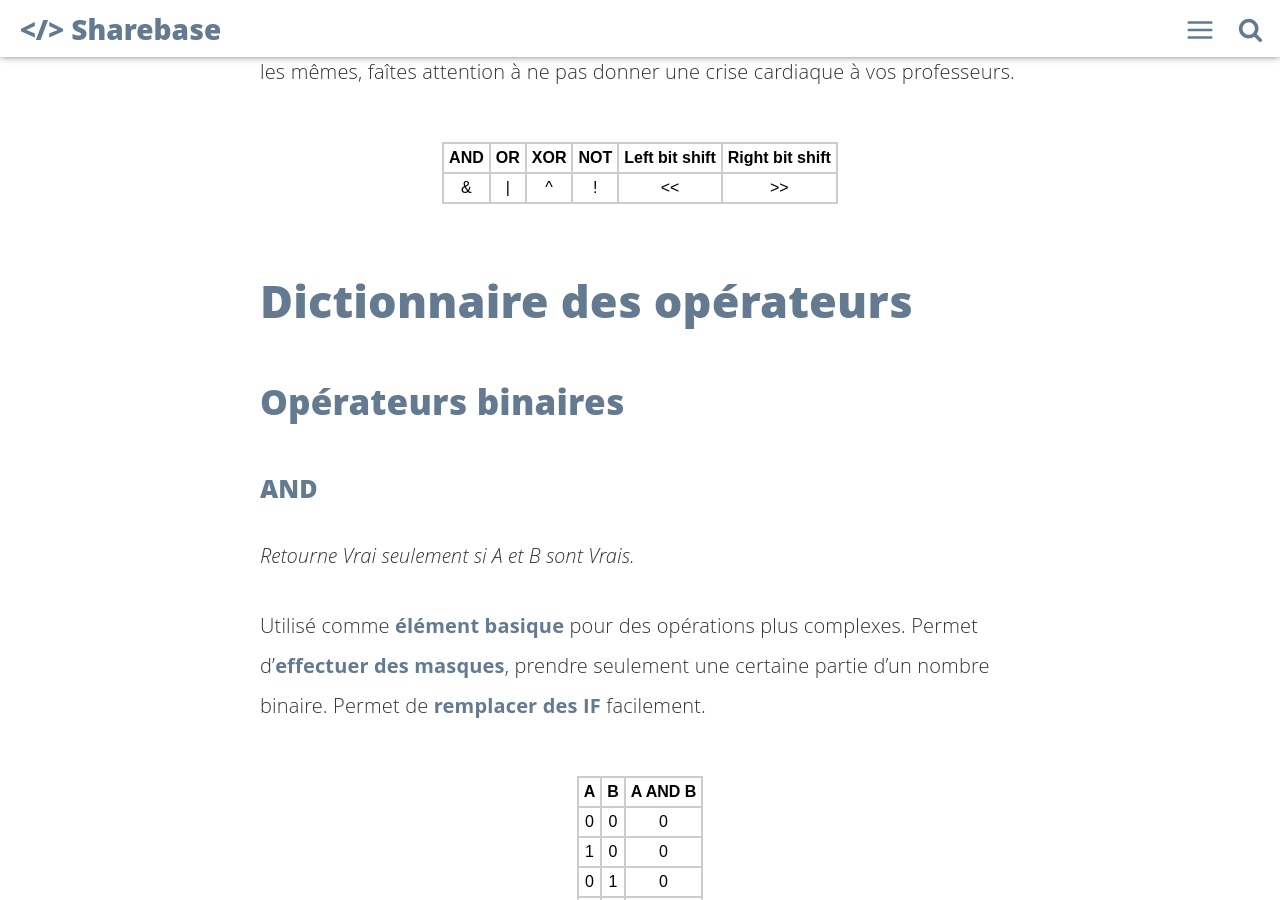
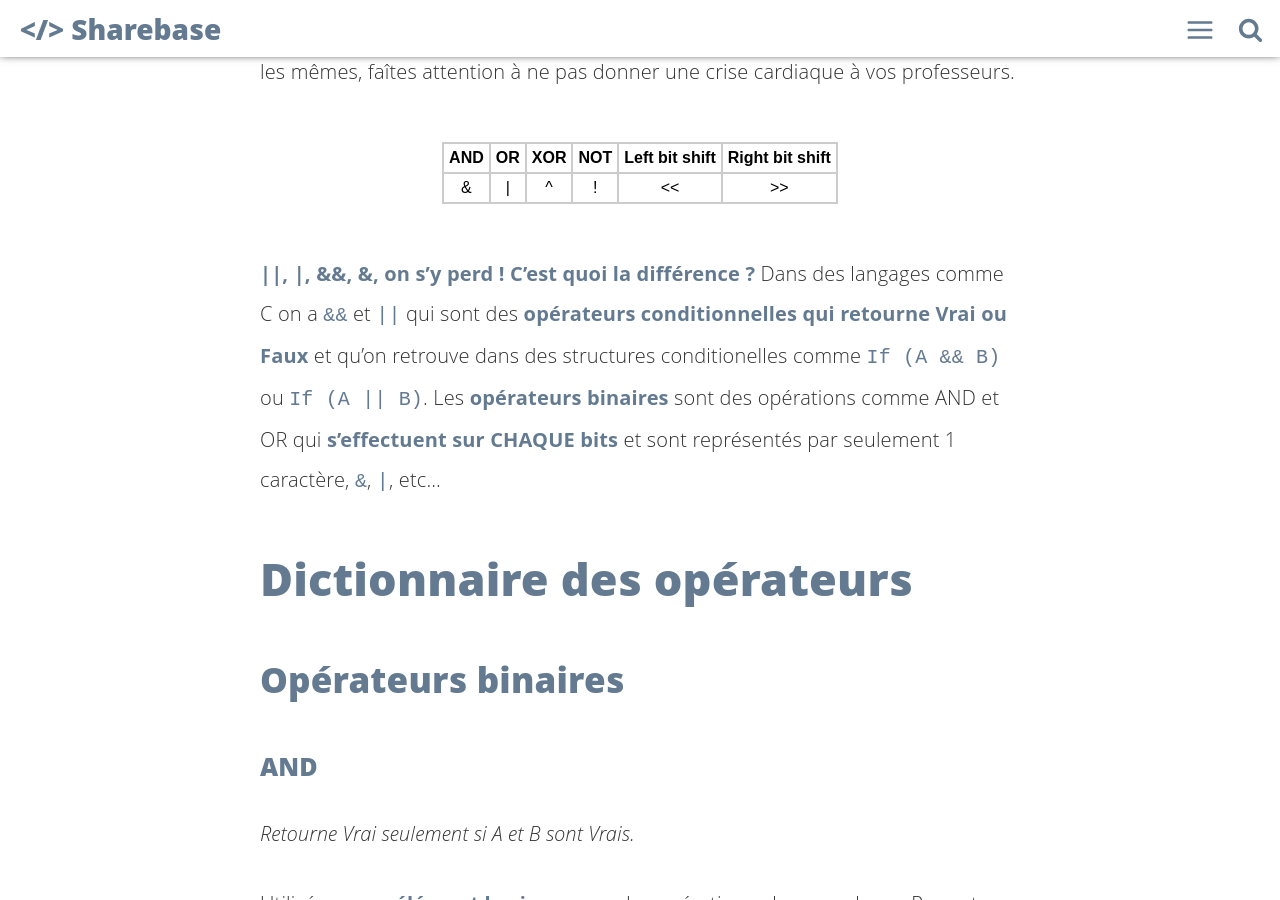
Before and after one commit to Shynif/PEI-Sharebase, a Jekyll site: the page built from _posts/2022-10-28-operateurs-binaires.md, in a window 1280 px wide and 900 px high, scrolled down 1992 px. Built offline with Jekyll 4.4.1, drawn with Linux system fonts in a browser that asks for light colours; formulas are drawn with MathJax 3.

Commit message:
Ajout paragraphe article
Ajout d'un paragraphe sur la différence entre un symbole avec seulement 1 et 2 caractère. ex : & et &&
Merci Lénaïc !!!

```diff
--- a/_posts/2022-10-28-operateurs-binaires.md
+++ b/_posts/2022-10-28-operateurs-binaires.md
@@ -43,6 +43,8 @@ Table selon les conventions. Comme expliqué précédemment, regardez la documen
 | AND | OR | XOR | NOT | Left bit shift | Right bit shift |
 |:---:|:--:|:---:|:---:|:--------------:|:---------------:|
 |  &  | \| |  ^  |  !  |      \<\<      |       \>\>      |
+
+**\|\|, \|, &&, &, on s'y perd ! C'est quoi la différence ?** Dans des langages comme C on a ``&&`` et ``||`` qui sont des **opérateurs conditionnelles qui retourne Vrai ou Faux** et qu'on retrouve dans des structures conditionelles comme ``If (A && B)`` ou ``If (A || B)``. Les **opérateurs binaires** sont des opérations comme AND et OR qui **s'effectuent sur CHAQUE bits** et sont représentés par seulement 1 caractère, ``&``, ``|``, etc...
 
 # Dictionnaire des opérateurs
 
```
